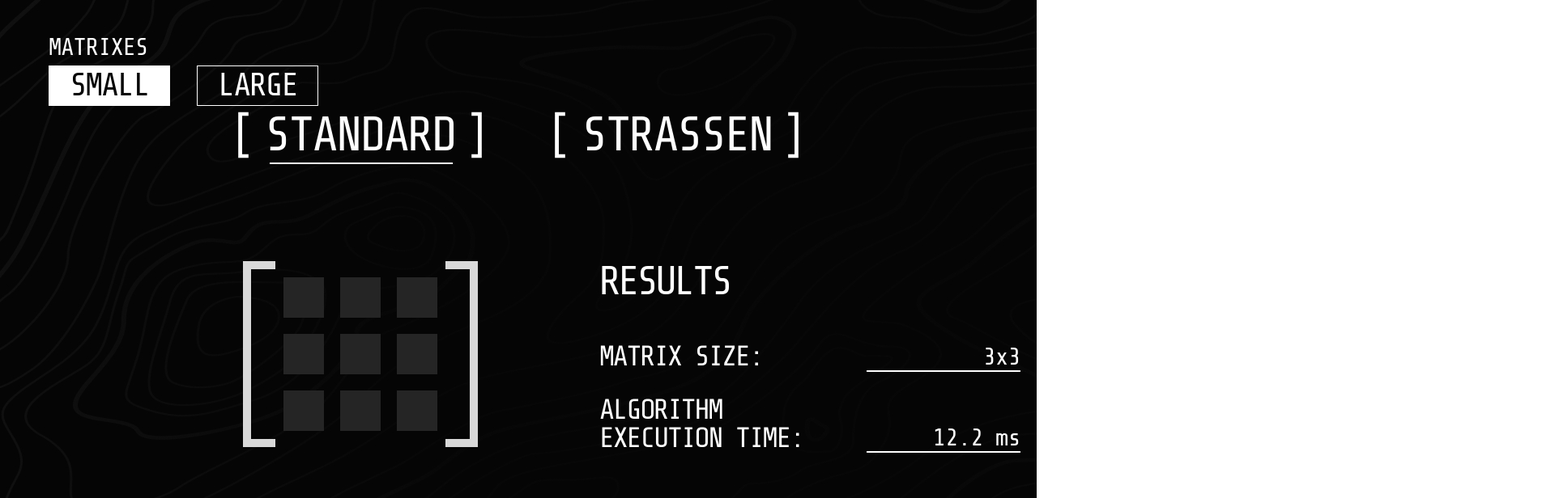
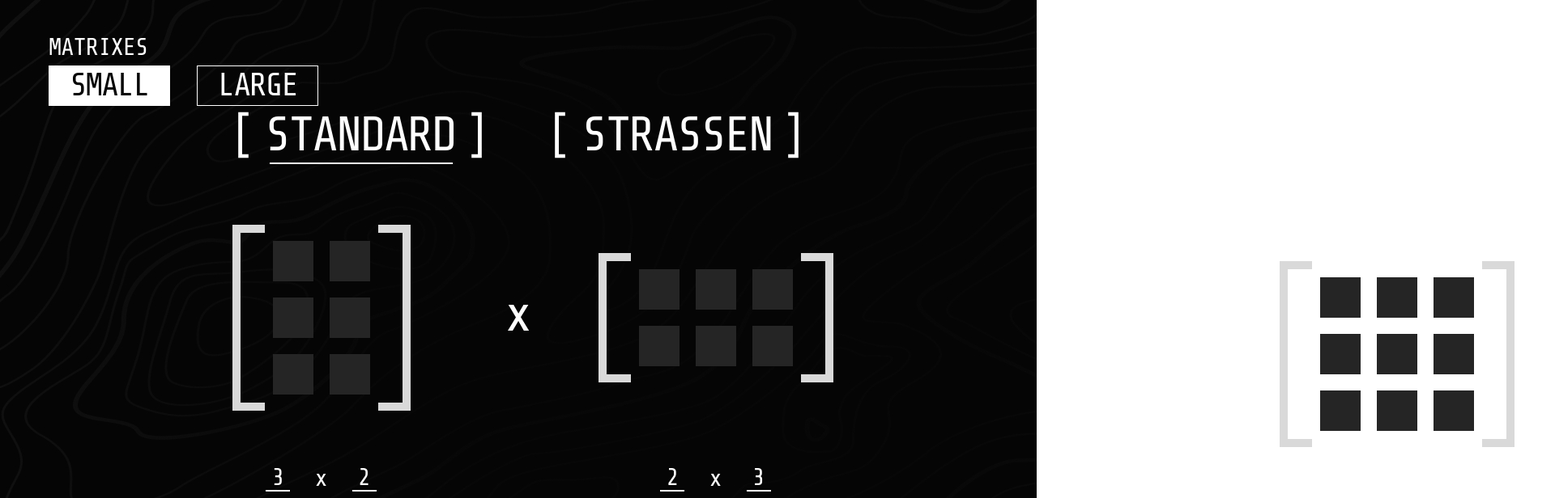
Before and after one commit to Fuz7/matrix_multiplication, a React (Vite) app: page / in a window 1280 px wide. Shown: the top 616 px of the page at 81% size, 1920 px wide, since content can reach past the window. Built offline with nearby package versions, Linux system fonts and the light colour scheme.

Commit message:
Add movement from left to right when result clicked

```diff
--- a/src/App.css
+++ b/src/App.css
@@ -10,5 +10,5 @@
 
 body{
   position: relative;
-  overflow-x: clip;
+  overflow: clip;
 }
--- a/src/components/Header.jsx
+++ b/src/components/Header.jsx
@@ -2,6 +2,7 @@
 import smallBracket from "@images/smallBracket.svg";
 import {
   useFastForwardSpeed,
+  useIsResultButtonVisible,
   useMatrixSizeStore,
   useMultiplicationType,
   useStartedStore,
@@ -14,12 +15,15 @@ export default function Header() {
     <header className="flex flex-col px-[60px]">
       <div className="flex justify-between">
         <MatrixSizeSection />
+
         <FastForwardSection />
       </div>
       <MultiplicationType />
     </header>
   );
 }
+
+
 function MatrixSizeSection() {
   const { matrixSize, setMatrixSize } = useMatrixSizeStore((state) => state);
   const started = useStartedStore((state) => state.started);
--- a/src/components/Main/Main.jsx
+++ b/src/components/Main/Main.jsx
@@ -1,10 +1,15 @@
 import { useState } from "react";
 import StandardMatrix from "./StandardMatrix";
 import Result from "./Result";
+import { motion } from "motion/react";
+import { useIsMultiplicationFinished } from "../../utils/store";
 
 export default function Main() {
   const [matrix1Pos, setMatrix1Pos] = useState({ row: "3", col: "2" });
   const [matrix2Pos, setMatrix2Pos] = useState({ row: "2", col: "3" });
+  const isMultiplicationFinished = useIsMultiplicationFinished((state)=>
+    state.isMultiplicationFinished)
+
   const inputMatrixes = {
     matrix1Pos,
     setMatrix1Pos,
@@ -12,10 +17,19 @@ export default function Main() {
     setMatrix2Pos,
   };
 
+
   return (
-    <main className="flex -translate-x-[100%]">
+    <motion.main
+    transition={{ease:'linear',duration:3}}
+    variants={
+
+      {active:{x:'-100%'},initial:{x:0}}
+    }
+    initial="initial"
+    animate={isMultiplicationFinished ? 'active':'initial'}
+    className="flex ">
       <StandardMatrix inputMatrixes={inputMatrixes} />
       <Result row={matrix1Pos.row} col={matrix2Pos.col}/>
-    </main>
+    </motion.main>
   );
 }
--- a/src/components/Main/Result.jsx
+++ b/src/components/Main/Result.jsx
@@ -1,31 +1,70 @@
+import { createPortal } from "react-dom";
 import Matrix from "./Matrix";
+import {
+  useIsMultiplicationFinished,
+  useIsResultButtonVisible,
+} from "../../utils/store";
 
 export default function Result({ row, col }) {
   return (
-    <div className="pl-[300px] flex min-w-[100%] gap-[150px] pt-[120px]">
+    <div className="flex min-w-[100%] gap-[150px] pt-[120px] pl-[300px]">
       <div className="h-fit">
-      <Matrix row={row} column={col} id={"resultMatrix"} matrixOutput={true} />
+        <Matrix
+          row={row}
+          column={col}
+          id={"resultMatrix"}
+          matrixOutput={true}
+        />
       </div>
 
       <div className="flex flex-col gap-[50px]">
-        <h2 className="text-[50px] leading-none tracking-[-0.08em] ">RESULTS</h2>
+        <h2 className="text-[50px] leading-none tracking-[-0.08em] ">
+          RESULTS
+        </h2>
         <div className="flex flex-col gap-[30px]">
           <div className="flex gap-[70px]">
-            <h3 className="text-[35px] leading-none tracking-[-0.06em] w-[260px]">MATRIX SIZE:</h3>
-            <div className="w-[190px] relative">
-            <div className="text-right tracking-tight">3x3</div>
-            <span className="w-full absolute h-[2px] bg-white bottom-[-1px]"></span>
+            <h3 className="w-[260px] text-[35px] leading-none tracking-[-0.06em]">
+              MATRIX SIZE:
+            </h3>
+            <div className="relative flex w-[190px] justify-end">
+              <div className="tracking-tight">3x3</div>
+              <span className="absolute bottom-[-1px] h-[2px] w-full bg-white"></span>
             </div>
           </div>
           <div className="flex gap-[70px]">
-            <h3 className="text-[35px] leading-none tracking-[-0.06em] max-w-[260px]">ALGORITHM EXECUTION TIME:</h3>
-            <div className="w-[190px] relative flex items-end justify-end">
-            <div className="text-right tracking-tight">12.2 ms</div>
-            <span className="w-full absolute h-[2px] bg-white bottom-[-1px]"></span>
+            <h3 className="max-w-[260px] text-[35px] leading-none tracking-[-0.06em]">
+              ALGORITHM EXECUTION TIME:
+            </h3>
+            <div className="relative flex w-[190px] items-end justify-end">
+              <div className="text-right tracking-tight">12.2 ms</div>
+              <span className="absolute bottom-[-1px] h-[2px] w-full bg-white"></span>
             </div>
           </div>
         </div>
       </div>
+      {createPortal(<ResultButton />, document.body)}
     </div>
   );
 }
+
+function ResultButton() {
+  const isResultVisible = useIsResultButtonVisible(
+    (state) => state.isResultVisible,
+  );
+  const setIsMultiplicationFinished = useIsMultiplicationFinished(
+    (state) => state.setIsMultiplicationFinished,
+  );
+
+  return (
+    <div
+      onClick={()=>setIsMultiplicationFinished(true)}
+      className={`h-[74px] w-[250px] text-[64px] font-smt
+        ${isResultVisible ? "visible" : "invisible"} fixed bottom-[50px]
+        left-1/2 flex -translate-x-1/2 cursor-pointer items-center justify-center
+        self-end border border-solid border-white tracking-[-0.07em]
+    text-white`}
+    >
+      RESULT
+    </div>
+  );
+}
--- a/src/components/Main/StandardMatrix.jsx
+++ b/src/components/Main/StandardMatrix.jsx
@@ -11,12 +11,16 @@ import {
   useStartButtonAnimation,
 } from "../hooks/animation";
 import { createPortal } from "react-dom";
-import { InvisibleMatrixInputSpan, InvisiblePlusSign, InvisibleProductSpan, InvisibleSumSpan } from "./Animation";
+import {
+  InvisibleMatrixInputSpan,
+  InvisiblePlusSign,
+  InvisibleProductSpan,
+  InvisibleSumSpan,
+} from "./Animation";
 
-export default function StandardMatrix({inputMatrixes}){
-  const {matrix1Pos,setMatrix1Pos,
-    matrix2Pos,setMatrix2Pos
-  } = inputMatrixes
+export default function StandardMatrix({ inputMatrixes }) {
+  const { matrix1Pos, setMatrix1Pos, matrix2Pos, setMatrix2Pos } =
+    inputMatrixes;
   const started = useStartedStore((state) => state.started);
   const { multMatrixScope, animateMult } = useHeaderAnimation(started);
   const { outputMatrixScope, invisibleSpanRef, matrixPositioned } =
@@ -30,8 +34,8 @@ export default function StandardMatrix({inputMatrixes}){
     { length: Number.parseInt(matrix1Pos.col - 1) },
     (_, i) => i + 1,
   );
-  return(
-      <div className="min-w-[100%] flex flex-col items-center gap-[45px]">
+  return (
+    <div className="flex min-w-[100%] relative flex-col items-center gap-[45px]">
       <div
         ref={multMatrixScope}
         className="mt-[40px] flex items-center justify-center gap-[50px]"
@@ -54,18 +58,15 @@ export default function StandardMatrix({inputMatrixes}){
             alt=""
           />
           <div
-             id="animatingMultSymbol"
-             style={{
-              top: `-${160 + (Number.parseInt(matrix1Pos.row) * 20)}px`
-             }}
-           className="w-[50px] aspect-square absolute
-            left-1/2 -translate-x-1/2 origin-center pb-[4px]
-           flex justify-center items-center opacity-0">
-          <img
-            className="w-[16px]"
-            src={animatingMultSymbol}
-            alt=""
-          />
+            id="animatingMultSymbol"
+            style={{
+              top: `-${160 + Number.parseInt(matrix1Pos.row) * 20}px`,
+            }}
+            className="absolute left-1/2 flex
+            aspect-square w-[50px] origin-center -translate-x-1/2
+           items-center justify-center pb-[4px] opacity-0"
+          >
+            <img className="w-[16px]" src={animatingMultSymbol} alt="" />
           </div>
         </div>
         <div className="flex flex-col gap-[30px]">
@@ -111,23 +112,15 @@ export default function StandardMatrix({inputMatrixes}){
           );
         })}
       {matrixPositioned &&
-        invisiblePlusSign.map((order)=>{
+        invisiblePlusSign.map((order) => {
           return createPortal(
             <InvisiblePlusSign order={order} />,
-            document.body
-          )
-        })
-      }
-      {matrixPositioned &&
-      createPortal(
-        <InvisibleSumSpan />,
-        document.body
-      )
-      }
-
-      </div>
-
-  )
+            document.body,
+          );
+        })}
+      {matrixPositioned && createPortal(<InvisibleSumSpan />, document.body)}
+    </div>
+  );
 }
 
 function StartButton({ matrix1Pos, matrix2Pos }) {
--- a/src/components/hooks/animation.jsx
+++ b/src/components/hooks/animation.jsx
@@ -8,6 +8,7 @@ import { standardMultiplication } from "../../utils/multiplication";
 import { delayInMs, getSpeed } from "../../utils/time";
 import { getMatrixSpan, setTranslate } from "../../utils/element";
 import { animate } from "motion";
+import { useIsResultButtonVisible } from "../../utils/store";
 
 export function useStartButtonAnimation(started) {
   const [startButtonScope, animate] = useAnimate(null);
@@ -30,6 +31,7 @@ export function useStartButtonAnimation(started) {
 }
 
 export function useStandardMatrixAnimation(started, multMatrixScope,animateMult) {
+  const setIsResultVisible = useIsResultButtonVisible((state)=>state.setIsResultVisible)
   const [outputMatrixScope, animateOutput] = useAnimate(null);
   const [matrixPositioned, setMatrixPositioned] = useState(false);
   const invisibleSpanRef = useRef([]);
@@ -166,7 +168,9 @@ export function useStandardMatrixAnimation(started, multMatrixScope,animateMult)
         orderNumber = 1
       }
     }
-  },[animateMult])
+    setIsResultVisible(true)
+
+  },[animateMult,setIsResultVisible])
 
   useEffect(() => {
     if (started === true && matrixPositioned === false) {
@@ -189,8 +193,9 @@ export function useStandardMatrixAnimation(started, multMatrixScope,animateMult)
         outputMatrixScope.current.classList.remove("invisible");
         const outputMatrixPositionWithMargin =
           multMatrixesOffset.left + multMatrixesOffset.width + 100;
+
         outputMatrixScope.current.style.left = `${outputMatrixPositionWithMargin}px`;
-        outputMatrixScope.current.style.top = `${multMatrixesOffset.top}px`;
+        outputMatrixScope.current.style.top = `190px`;
         await animateOutput(
           outputMatrixScope.current,
           { opacity: 1 },
--- a/src/utils/store.jsx
+++ b/src/utils/store.jsx
@@ -1,32 +1,46 @@
-import { create } from "zustand"
+import { create } from "zustand";
 
-export const useMatrixSizeStore = create((set)=>{
-    return{
-        matrixSize: 'small',
-        setMatrixSize: (size)=> set({matrixSize:size})
-    }
-})
+export const useMatrixSizeStore = create((set) => {
+  return {
+    matrixSize: "small",
+    setMatrixSize: (size) => set({ matrixSize: size }),
+  };
+});
 
-export const useStartedStore = create((set)=>{
-    return{
-        started:false,
-        setStarted:(playing)=>set({started:playing})
-    }
-})
+export const useStartedStore = create((set) => {
+  return {
+    started: false,
+    setStarted: (playing) => set({ started: playing }),
+  };
+});
 
-export const useMultiplicationType = create((set)=>{
-    return{
-        multiplicationType:'standard',
-        setMultiplicationType:(type)=>set({multiplicationType:type})
-    }
-})
+export const useMultiplicationType = create((set) => {
+  return {
+    multiplicationType: "standard",
+    setMultiplicationType: (type) => set({ multiplicationType: type }),
+  };
+});
 
-export const useFastForwardSpeed = create((set)=>{
-    return{
-        fastForwardSpeed:1,
-        setFastForwardSpeed:((speed)=>set({fastForwardSpeed:speed}))
-    }
-})
+export const useFastForwardSpeed = create((set) => {
+  return {
+    fastForwardSpeed: 1,
+    setFastForwardSpeed: (speed) => set({ fastForwardSpeed: speed }),
+  };
+});
+export const useIsResultButtonVisible = create((set) => {
+  return {
+    isResultVisible: false,
+    setIsResultVisible: (isVisible) => set({ isResultVisible: isVisible }),
+  };
+});
+
+export const useIsMultiplicationFinished = create((set) => {
+  return {
+    isMultiplicationFinished: false,
+    setIsMultiplicationFinished: (isFinished) =>
+      set({ isMultiplicationFinished: isFinished }),
+  };
+});
 
 // export const useMatrix1DimensionStore = create((set)=>{
 //     return{
```
Also changed, not shown: src/components/Main/Matrix.jsx (+4 -3 lines).
